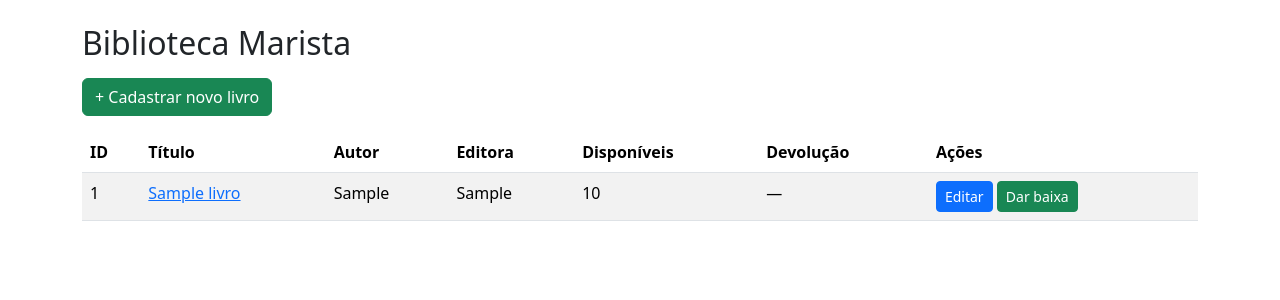
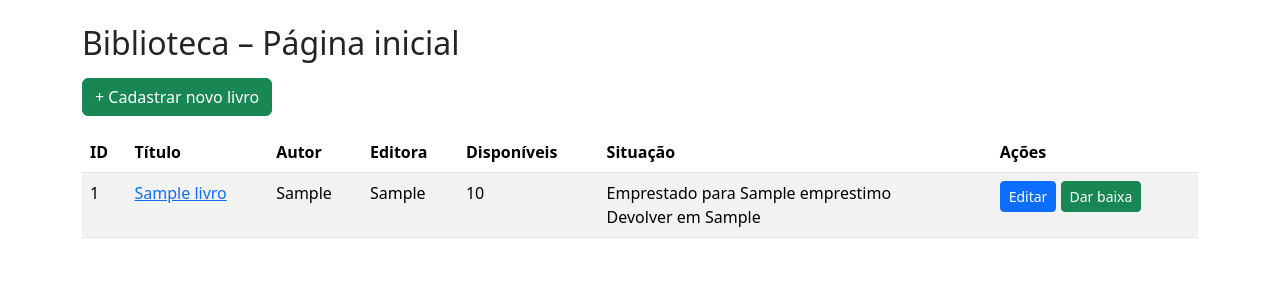
Before and after one commit to lucasmarista/maristabiblioteca, a Flask app: page / in a window 1280 px wide. Shown: the part 56-356 px from the top of the page. Run offline with Flask 3, Linux system fonts and the light colour scheme; tables that the repository leaves empty hold one stand-in row (values such as "Sample post").

Commit message:
Update index.html

```diff
--- a/templates/index.html
+++ b/templates/index.html
@@ -1,6 +1,6 @@
 {% extends "base.html" %}
 {% block content %}
-<h2 class="mb-3">Biblioteca Marista</h2>
+<h2 class="mb-3">Biblioteca – Página inicial</h2>
 
 <a href="{{ url_for('novo_livro') }}" class="btn btn-success mb-3">+ Cadastrar novo livro</a>
 
@@ -12,7 +12,7 @@
       <th>Autor</th>
       <th>Editora</th>
       <th>Disponíveis</th>
-      <th>Devolução</th>
+      <th>Situação</th>
       <th>Ações</th>
     </tr>
   </thead>
@@ -21,24 +21,32 @@
     <tr>
       <td>{{ l.id }}</td>
       <td>
-        <a href="{{ url_for('emprestar', livro_id=l.id) }}">{{ l.titulo }}</a>
+        <!-- Clicando no título: vai direto para a tela de empréstimo -->
+        <a href="{{ url_for('novo_emprestimo', livro_id=l.id) }}">{{ l.titulo }}</a>
       </td>
-      <td>{{ l.autor or '-' }}</td>
-      <td>{{ l.editora or '-' }}</td>
+      <td>{{ l.autor or "-" }}</td>
+      <td>{{ l.editora or "-" }}</td>
       <td>{{ l.quantidade_disponivel }}</td>
       <td>
-        {% if l.status == 'EM_ABERTO' %}
-          {{ l.data_prevista_devolucao | data_br }}
-          <br><small>({{ l.nome_aluno }})</small>
+        {% if l.emprestimo_id %}
+          Emprestado para {{ l.nome_aluno }}<br>
+          Devolver em {{ l.data_prevista_devolucao|data_br }}
         {% else %}
-          —
+          Disponível
         {% endif %}
       </td>
       <td>
         <a href="{{ url_for('editar_livro', livro_id=l.id) }}" class="btn btn-sm btn-primary">Editar</a>
-        <form method="post" action="{{ url_for('devolver', livro_id=l.id) }}" style="display:inline;">
-          <button class="btn btn-sm btn-success" type="submit">Dar baixa</button>
+
+        {% if l.emprestimo_id %}
+        <form method="post"
+              action="{{ url_for('devolver_emprestimo', emp_id=l.emprestimo_id) }}"
+              style="display:inline;">
+          <button type="submit" class="btn btn-sm btn-success">
+            Dar baixa
+          </button>
         </form>
+        {% endif %}
       </td>
     </tr>
     {% endfor %}
```
